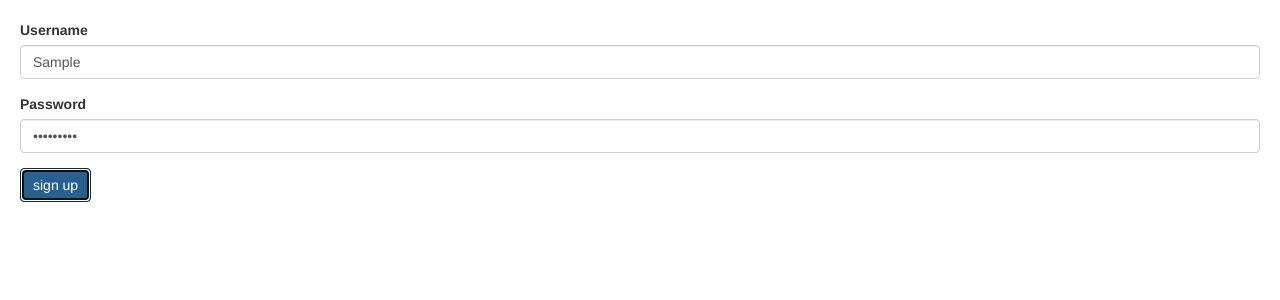
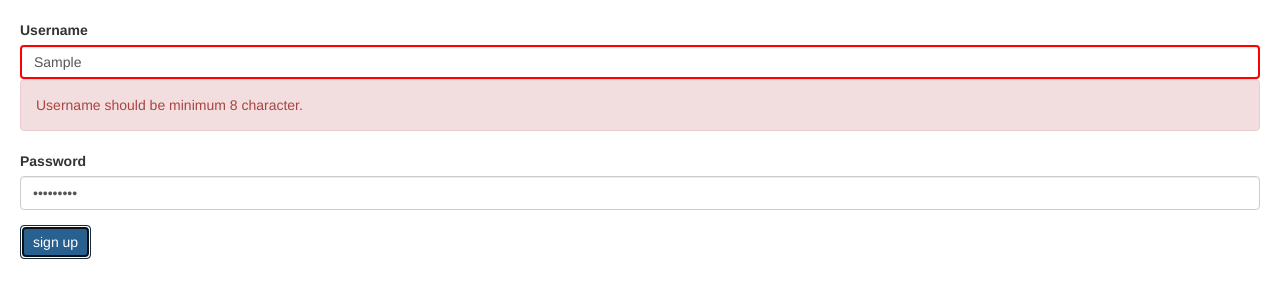
Before and after one commit to mohamedmonirshabana/angularProject, an Angular app: page / in a window 1280 px wide. Both pictures are taken after typing "Sample", "Sample123" into the empty fields and a click on the button "sign up". Shown: the top 300 px of the page. Built offline with nearby package versions, Linux system fonts and the light colour scheme.

Commit message:
add validate array

```diff
--- a/src/app/signuo-form/signuo-form.component.html
+++ b/src/app/signuo-form/signuo-form.component.html
@@ -7,7 +7,8 @@
             class="form-control"
             id="username">
             <div *ngIf="username?.touched && username?.invalid" class="alert alert-danger">
-                Username is Required
+                <div *ngIf="username?.errors?.required">Username is Required</div>
+                <div *ngIf="username?.errors?.minlength">Username should be minimum {{username?.errors?.minlength.requiredLength}} character.</div>
             </div>
     </div>
     <div class="form-group">
--- a/src/app/signuo-form/signuo-form.component.ts
+++ b/src/app/signuo-form/signuo-form.component.ts
@@ -8,7 +8,11 @@ import { FormGroup, FormControl, Validators } from '@angular/forms';
 })
 export class SignuoFormComponent {
   form = new FormGroup({
-    username: new FormControl('',Validators.required),
+    username: new FormControl('', [
+      Validators.required,
+      Validators.minLength(8),
+
+    ]),
     password: new FormControl('',Validators.required)
   });
 
```
